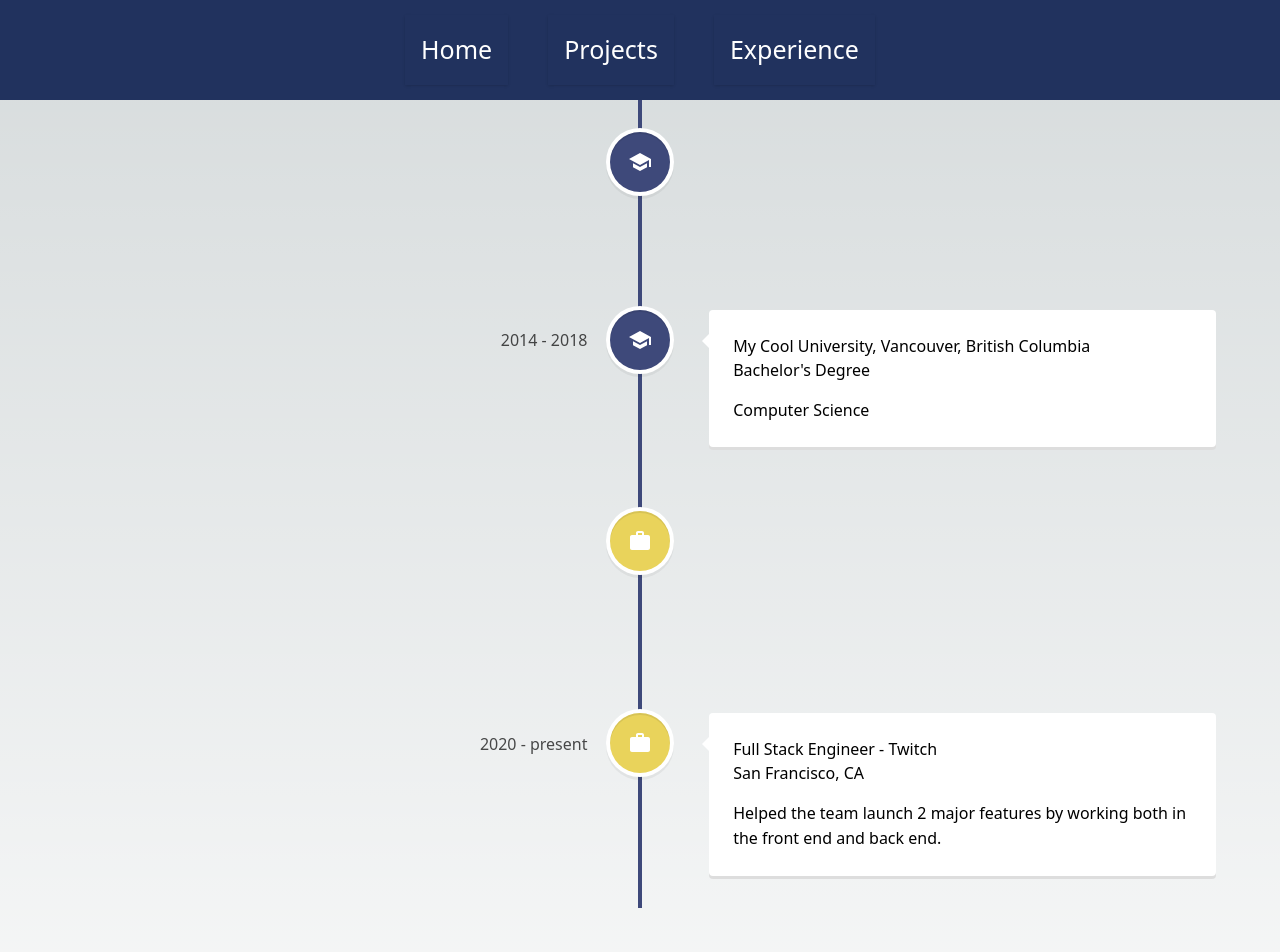
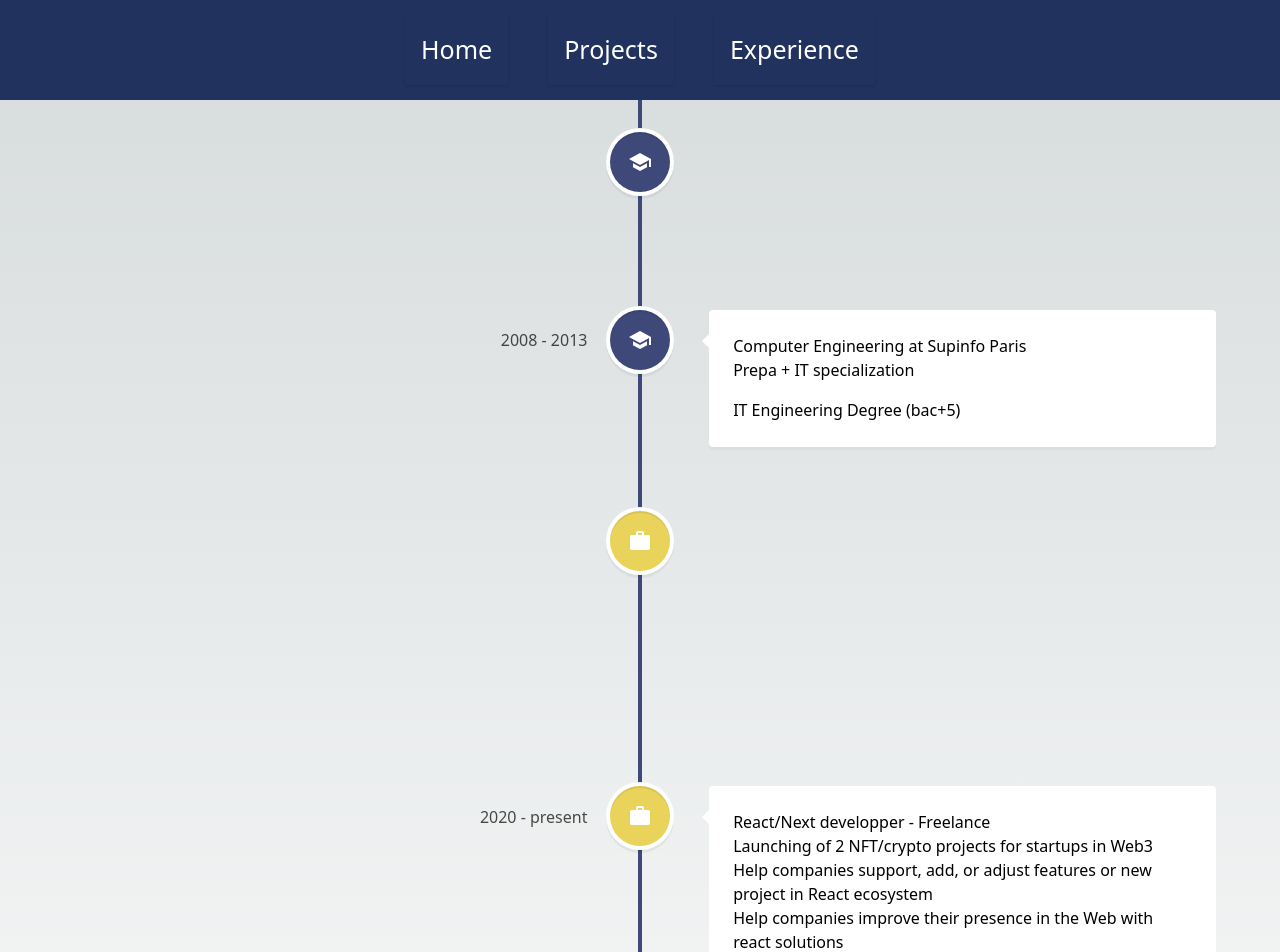
Before and after one commit to bastien-vdb/mynewportfolio, a Next.js app: page /experience in a window 1280 px wide. Shown: the top 952 px of the page. Built offline with nearby package versions, Linux system fonts and the light colour scheme.

Commit message:
experience filled

```diff
--- a/src/helpers/ProjectList.js
+++ b/src/helpers/ProjectList.js
@@ -26,6 +26,6 @@ export const ProjectList = [
     name: "Web3 NFT mint page",
     image: Proj4,
     skills: "Three JS, React, TailwindCSS, Web3, Hardhat, Ethers.js",
-    link: "https://dbrolinconsulting.com/Start"
+    link: "https://dbrolinconsulting.com/artproject/"
   },
 ];
--- a/src/pages/experience/index.js
+++ b/src/pages/experience/index.js
@@ -1,8 +1,5 @@
 import React from "react";
-import {
-  VerticalTimeline,
-  VerticalTimelineElement,
-} from "react-vertical-timeline-component";
+import { VerticalTimeline, VerticalTimelineElement } from "react-vertical-timeline-component";
 import "react-vertical-timeline-component/style.min.css";
 import SchoolIcon from "@material-ui/icons/School";
 import WorkIcon from "@material-ui/icons/Work";
@@ -13,44 +10,39 @@ function Experience() {
       <VerticalTimeline lineColor="#3e497a">
         <VerticalTimelineElement
           className="vertical-timeline-element--education"
-          date="2010 - 2014"
+          date="2005 - 2008"
           iconStyle={{ background: "#3e497a", color: "#fff" }}
           icon={<SchoolIcon />}
         >
           <h3 className="vertical-timeline-element-title">
-            My Random High School, Random Place, Random State
+            {`Lycée Jardin d'essai - France`}
           </h3>
-          <p> High School Diploma</p>
+          <p> Bac Scientifique S, Physical Sciences</p>
         </VerticalTimelineElement>
         <VerticalTimelineElement
           className="vertical-timeline-element--education"
-          date="2014 - 2018"
+          date="2008 - 2013"
           iconStyle={{ background: "#3e497a", color: "#fff" }}
           icon={<SchoolIcon />}
         >
-          <h3 className="vertical-timeline-element-title">
-            My Cool University, Vancouver, British Columbia
-          </h3>
+          <h3 className="vertical-timeline-element-title">Computer Engineering at Supinfo Paris</h3>
 
-          <h4 className="vertical-timeline-element-subtitle">
-            Bachelor's Degree
-          </h4>
+          <h4 className="vertical-timeline-element-subtitle">Prepa + IT specialization</h4>
 
-          <p> Computer Science</p>
+          <p> IT Engineering Degree (bac+5)</p>
         </VerticalTimelineElement>
         <VerticalTimelineElement
           className="vertical-timeline-element--work"
-          date="2018 - 2020"
+          date="2014 - 2020"
           iconStyle={{ background: "#e9d35b", color: "#fff" }}
           icon={<WorkIcon />}
         >
-          <h3 className="vertical-timeline-element-title">
-            Back End Engineer - Google
-          </h3>
-          <h4 className="vertical-timeline-element-subtitle">
-            San Francisco, CA
-          </h4>
-          <p>Developed the backend infrastructure for 3 projects.</p>
+          <h3 className="vertical-timeline-element-title">Team lead - Accenture</h3>
+          <h4 className="vertical-timeline-element-subtitle">GDF Suez for 6 months as Developper</h4>
+          <h4 className="vertical-timeline-element-subtitle">L'Oreal for 4 years as Team Lead</h4>
+          <h4 className="vertical-timeline-element-subtitle">Safran Snecma for 1 year as consultant</h4>
+
+          <p>Developed and manage Sap fullstack project in 3 CAC40 french companies</p>
         </VerticalTimelineElement>
 
         <VerticalTimelineElement
@@ -59,16 +51,11 @@ function Experience() {
           iconStyle={{ background: "#e9d35b", color: "#fff" }}
           icon={<WorkIcon />}
         >
-          <h3 className="vertical-timeline-element-title">
-            Full Stack Engineer - Twitch
-          </h3>
-          <h4 className="vertical-timeline-element-subtitle">
-            San Francisco, CA
-          </h4>
-          <p>
-            Helped the team launch 2 major features by working both in the front
-            end and back end.
-          </p>
+          <h3 className="vertical-timeline-element-title">React/Next developper - Freelance</h3>
+          <h4 className="vertical-timeline-element-subtitle">Launching of 2 NFT/crypto projects for startups in Web3</h4>
+          <h4 className="vertical-timeline-element-subtitle">Help companies support, add, or adjust features or new project in React ecosystem</h4>
+          <h4 className="vertical-timeline-element-subtitle">Help companies improve their presence in the Web with react solutions</h4>
+          <p>Freelance</p>
         </VerticalTimelineElement>
       </VerticalTimeline>
     </div>
--- a/src/pages/index.tsx
+++ b/src/pages/index.tsx
@@ -1,9 +1,5 @@
-import Image from 'next/image'
 import { Inter } from 'next/font/google'
 
-import LinkedInIcon from "@material-ui/icons/LinkedIn";
-import EmailIcon from "@material-ui/icons/Email";
-import GithubIcon from "@material-ui/icons/GitHub";
 import HomePage from './Home';
 import { useEffect, useState } from 'react';
 
```
